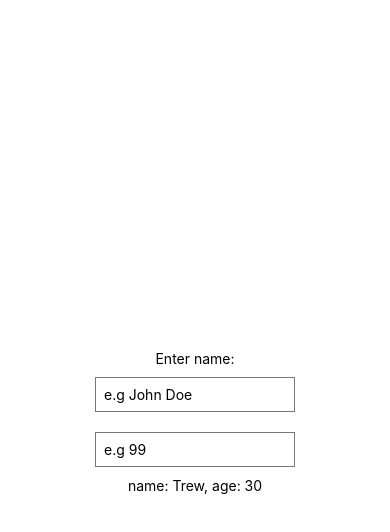
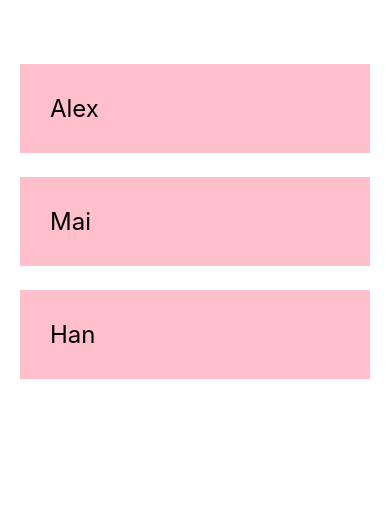
Before and after one commit to trew13690/todo-react-native-sample, a React Native app: screen / in a window 390 px wide. Shown: the top 532 px of the page. Built offline with nearby package versions, Linux system fonts and the light colour scheme.

Commit message:
Uses ScrollView

```diff
--- a/App.js
+++ b/App.js
@@ -1,44 +1,35 @@
 import React, {useState} from 'react';
-import { StyleSheet, Text, View, TextInput } from 'react-native';
+import { StyleSheet, Text, View, ScrollView } from 'react-native';
 
 export default function App() {
-  const [name, setName] = useState('Trew');
-  const [age, setAge] = useState('30');
-
-  return (
-    <View style={styles.container}>
-      <Text>Enter name:</Text>
-      <TextInput
-          style={styles.input}
-          placeholder={ 'e.g John Doe'}
-          onChangeText={(val) => setName(val)}
-      />
-
-      <TextInput
-          keyboardType='numeric'
-          style={styles.input}
-          placeholder={ 'e.g 99'}
-          onChangeText={(val) => setAge(val)}
-      />
-
-       <Text>name: {name}, age: {age}</Text>
-    </View>
-
-  );
+    const [people, setPeople] = useState([
+        {name: 'Alex', key: '1'},
+        {name: 'Mai', key: '2'},
+        {name: 'Han', key: '3'}
+    ]);
+  return <View style={styles.container}>
+      <ScrollView>
+      {people.map(item => (
+          <View key={item.key}>
+ <Text style={styles.item}>{item.name}</Text>
+  </View>
+      ))}
+      </ScrollView>
+  </View>;
 }
 
 const styles = StyleSheet.create({
   container: {
-    flex: 1,
-    backgroundColor: '#fff',
-    alignItems: 'center',
-    justifyContent: 'center',
+      flex: 1,
+      backgroundColor: '#fff',
+      paddingTop: 40,
+      paddingHorizontal: 20
   },
-    input: {
-      borderWidth: 1,
-        borderColor: '#777',
-        padding: 8,
-        margin: 10,
-        width: 200,
+
+    item:{
+      marginTop: 24,
+        padding: 30,
+        backgroundColor: 'pink',
+        fontSize: 24
     }
 });
```
